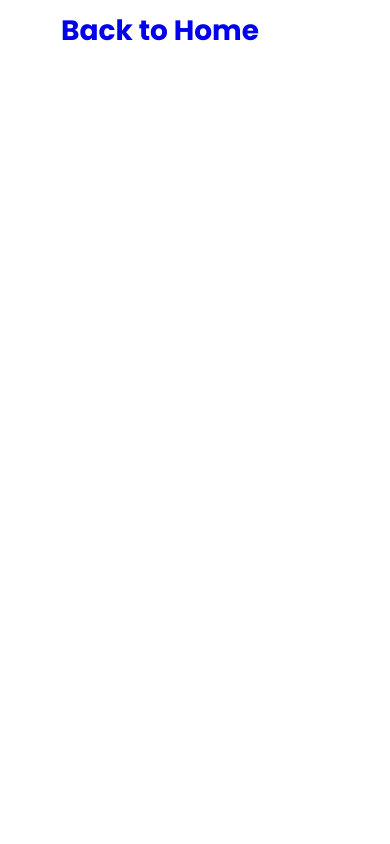
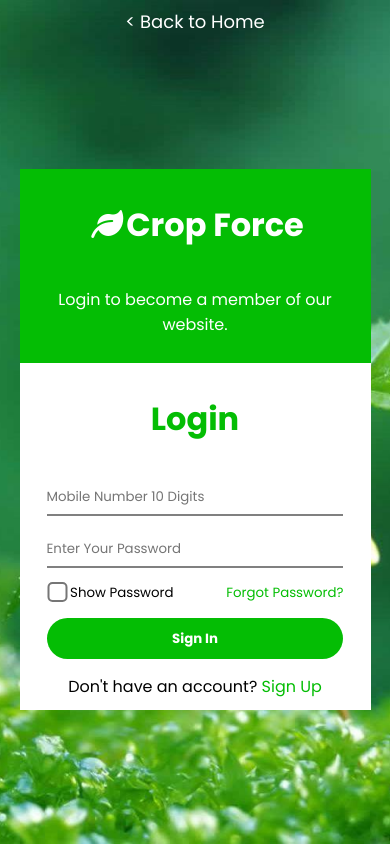
Before and after one commit to samgeo12345/crop_force, a plain HTML site: page login.html in a window 390 px wide. Drawn offline with Linux system fonts and the light colour scheme.

Commit message:
Crop Force

```diff
--- a/animations.css
+++ b/animations.css
@@ -31,12 +31,12 @@ html,body{
         opacity: 1;
     }
 }
-*/
 .form,.form1,.form2 {
     opacity: 0;
     animation: fadeIn1 0.5s ease-in forwards;
     cursor: default;
 }
+*/
 
 @keyframes top_text_ani{
     to {
--- a/color.css
+++ b/color.css
@@ -3,12 +3,6 @@ html,body{
     font-family:'Poppins',Verdana, Geneva, Tahoma, sans-serif;
     overflow-x:hidden;
     scroll-behavior:smooth;
-}
-div.form,div.form1,div.form2{
-    background-color: #ffffffc0;
-    border: 3px solid black;
-    /* margin-bottom: 10%; */
-    margin-bottom:20cqmin;
 }
 #Contact_us,footer{
     margin-bottom: 20cqmin;
@@ -130,11 +124,12 @@ nav .nav_item:hover{
 nav .nav_item:active{
     box-shadow: 10px 8px 59px 1px #039903fb;
 }
-
+/*
 .check:checked {
     background-color: #2196F3;
     box-shadow: 0px 0px 2px 2px #2195f3ce;
 }
+*/
 nav a{
     display: block;
     text-align: center;
--- a/dashboard.css
+++ b/dashboard.css
@@ -3,9 +3,6 @@ html,body{
     font-family:'Poppins',Verdana, Geneva, Tahoma, sans-serif;
     overflow-x:hidden;
     scroll-behavior:smooth;
-}
-div h1{
-    margin-left: 3%;
 }
 .items,.container{
     display: flex;
--- a/login.html
+++ b/login.html
@@ -13,13 +13,9 @@
     <link rel="stylesheet" href="https://cdnjs.cloudflare.com/ajax/libs/font-awesome/6.0.0-beta3/css/all.min.css">
     <link rel="shortcut icon" href="Favicon.png" type="image/x-icon">
 </head>
-<body>
-    <div class="back_home">
-        <a href="index.html"><i class="fa-solid fa-house fa-xl" style="color: white;margin-top: 20px;"></i>
-            <h1 style="margin-top: -5px;">Back to Home</h1></a>
-    </div>
-    <center>
-    <div id="loader" class="loader">
+<body style="height:100vh;display:flex;flex-direction:column;justify-content:center;align-items:center;background-image:url('kDAaKYD-spring-wallpapers.jpg');background-size:cover;background-position:center;background-repeat:no-repeat;">
+    <a class="backs_home" href="index.html">< Back to Home</a>
+   <!-- <div id="loader" class="loader">
         <div class="bar1"></div>
         <div class="bar2"></div>
         <div class="bar3"></div>
@@ -32,35 +28,33 @@
         <div class="bar10"></div>
         <div class="bar11"></div>
         <div class="bar12"></div>
+    </div>-->
+<div id="content">
+    <div class="welcomelogindiv">
+    <h1><i class="fas fa-leaf"></i>Crop Force</h1>
+    <p>Login to become a member of our website.</p>
     </div>
-<div id="content" style="display: none;">
-    <div class="form1" style="margin-top: 8%;">
-        <form id="login" action="" method="" onsubmit="dashboard_open(event)">
-            <fieldset class="form1">
-                <legend>Login</legend>
-                <table>
-                    <tr>
-                        <td><label for="phone">Phone number</label></td>
-                        <td>
-                            <input type="text" name="" id="" maxlength="10" pattern="\d{10}" style="width: 200px;" placeholder="10 digits mobile number" title="Mobile number" required></td>
-                    <tr>
-                        <td><label for="password">Password</label></td>
-                        <td> <input type="password" name="" id="password" style="width: 200px;" title="Enter your Password" placeholder="Enter Your Password" required></td>
-                    </tr>
-                    <tr>
-                        <td><input class="check" type="checkbox" name="" id="show_pass" onclick="show_password()">
-                            <label class="check" for="show_pass" style="margin-left: 5px;user-select: none;" title="Show Password">Show Password</label></td>
-                        <td><a href="forgot.html" style="margin-left: 75px;" title="Recover your Password">Forgot Password ?</a></td>
-                    </tr>
-                </table>
-                <center>
-                    <button type="submit" title="Login to your Account">Sign In</button><br><br>
-                    <label for="">Don't have an account?</label>
-                    <a href="registration.html" title="Create an account">Sign Up</a>
-                </center>
-            </fieldset>
-        </form>
-    </div>
-</center>
+    <div class="logindiv">
+    <form id="login" action="" method="" onsubmit="dashboard_open(event)">
+        <div class="formcontents">
+            <h1>Login</h1>
+            <input type="text" name="" id="" maxlength="10" pattern="\d{10}" placeholder="Mobile Number 10 Digits" title="Mobile number" required>
+            <input type="password" name="" id="password" title="Enter your Password" placeholder="Enter Your Password" required>
+            <div class="for_check_contents" style="display:inline-flex;justify-content: space-between;width:100%;">
+                <label for="show_pass" style="user-select: none;" title="Show Password">
+                    <input class="check" type="checkbox" name="Show password" id="show_pass" onclick="show_password()">
+                    Show Password
+                </label>
+                <a href="forgot.html" title="Recover your Password">Forgot Password?</a>
+            </div>
+            <button type="submit" title="Login to your Account">Sign In</button>
+            <div class="dont_have_accdiv">
+            <label for="">Don't have an account?</label>
+            <a href="registration.html" title="Create an account">Sign Up</a>
+            </div>
+        </div>
+     </form>
+     </div>
+</div>
 </body>
 </html>
--- a/styles.css
+++ b/styles.css
@@ -1,7 +1,6 @@
 @import url('https://fonts.googleapis.com/css2?family=Poppins:ital,wght@0,100;0,200;0,300;0,400;0,500;0,600;0,700;0,800;0,900;1,100;1,200;1,300;1,400;1,500;1,600;1,700;1,800;1,900&family=Roboto:ital,wght@0,100;0,300;0,400;0,500;0,700;0,900;1,100;1,300;1,400;1,500;1,700;1,900&display=swap');
 html,body{
     font-family:'Poppins',Verdana, Geneva, Tahoma, sans-serif;
-    overflow-x:hidden;
     scroll-behavior:smooth;
 }
 body {
@@ -10,22 +9,96 @@ body {
     padding: 0;
     user-select: none;
 }
+.backs_home{
+    margin-top:2%;
+    color:white;
+    font-size:normal;
+}
+#content{
+    width:70%;
+    margin:auto;
+    display:flex;
+    justify-content: center;
+    height:auto;
+}
+.welcomelogindiv{
+    width:100%;
+    display:flex;
+    text-align:center;
+    justify-content:center;
+    padding:3%;
+    flex-direction: column;
+    color:white;
+    background-color:rgb(4,189,4);
+    align-items: center;
+}
+.logindiv{
+    width:100%;
+    display:flex;
+    justify-content:center;
+    padding:3%;
+    flex-direction: column;
+    background-color:white;
+    /*backdrop-filter:blur(8px);*/
+    align-items: center;
+}
+.logindiv form{
+    width:90%;
+}
+.formcontents{
+    display:flex;
+    width:100%;
+    gap:15px;
+    overflow:hidden;
+    flex-direction:column;
+    align-items:center;
+}
+.formcontents h1{
+    color:rgb(4,189,4);
+}
+.formcontents input,.formcontents button{
+    width:100%;
+    padding:2.5%;
+    font-family:'Poppins',Verdana, Geneva, Tahoma, sans-serif;
+    outline:none;
+}
+.formcontents input{
+    background-color:transparent;
+    border-bottom-style:solid;
+    border-top-style:none;
+    border-left-style:none;
+    border-right-style:none;
+    border-color:gray;
+}
+.formcontents button{
+    font-weight:bold;
+    background-color:rgb(4,189,4);
+    border:none;
+    border-radius:40px;
+    color:white;
+}
+.for_check_contents label,.for_check_contents a{
+    font-size:smaller;
+}
+.formcontents a{
+    color:rgb(4,189,4);
+}
+.dont_have_accdiv a{
+    font-size:medium;
+}
+.for_check_contents input{
+    width:auto;
+}
 
-div.form,div.form1,div.form2,#Contact_us { /*Div and forms in reg, login, forgot*/
-    position: relative;
-    top: 25px;
-    width: max-content;
-    max-width: 470px;
-    padding: 10px;
-    margin: 25px auto;
-    margin-bottom: -250px;
-    border-radius: 15px;
-}
-fieldset,fieldset.form1,fieldset.form2 { /*Box like border in forms*/
+
+
+/*
+fieldset.form1,fieldset.form2 { Box like border in forms
     border-radius: 10px;
     width: 97%;
     padding: 5px;
 }
+*/
 select {
     height: 25px;
     width: 215px;
@@ -91,15 +164,11 @@ p{
 a:hover, a:active{
     cursor: pointer;
 }
-label {
-    font-size: 20px;
-}
 .check {
     width: 10px;
     height: 10px;
     transform: scale(2);
     cursor: pointer;
-    margin-left: 15px;
     transition: all 1 ease ;
 }
 
@@ -205,3 +274,50 @@ footer div {
 .Logo {
     display: flex;
 }
+@media(max-width:1000px){
+    #content{
+        width:80%;
+    }
+}
+@media(max-width:900px){
+    #content{
+        width:85%;
+    }
+}
+@media(max-width:800px){
+    #content{
+        width:90%;
+    }
+}
+@media(max-width:750px){
+    #content{
+        width:95%;
+    }
+}
+@media(max-width:700px){
+    #content{
+        width:60%;
+        flex-wrap:wrap;
+    }
+}
+@media(max-width:600px){
+    #content{
+        width:70%;
+        flex-wrap:wrap;
+    }
+    .formcontents button{
+        padding:3.5%;
+    }
+}
+@media(max-width:500px){
+    #content{
+        width:80%;
+        flex-wrap:wrap;
+    }
+}
+@media(max-width:450px){
+    #content{
+        width:90%;
+        flex-wrap:wrap;
+    }
+}
```
